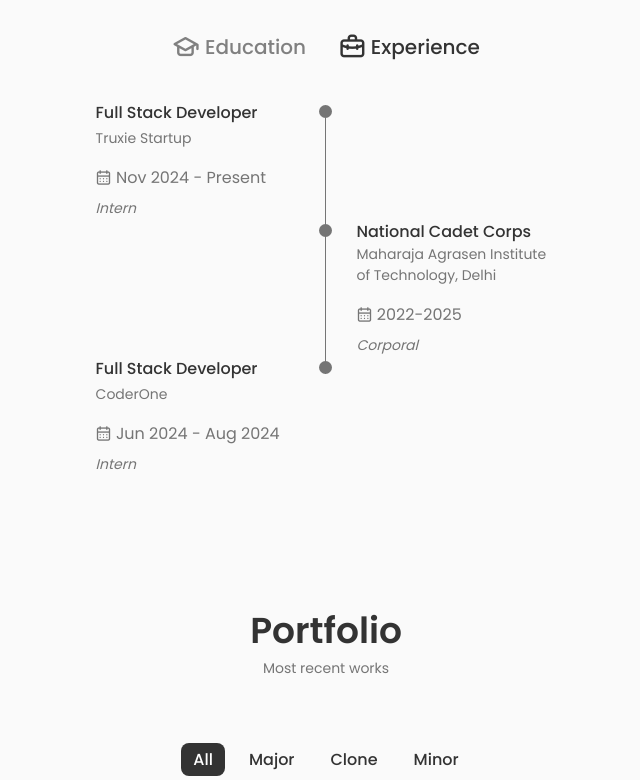
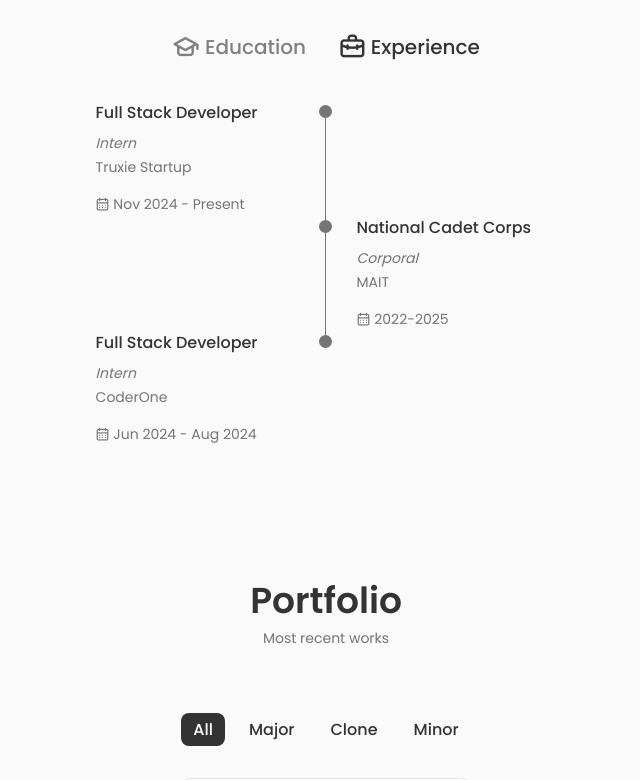
Before and after one commit to iamvishalrathi/My-PortFolio-Website, a React (Create React App) app: page / in a window 1280 px wide. Shown: the part 2600-3380 px from the top of the page, without its empty margins (314-954 px from the left). Built offline with nearby package versions, Linux system fonts and the light colour scheme.

Commit message:
Added role and cgpa

```diff
--- a/src/components/qualification/Qualification.js
+++ b/src/components/qualification/Qualification.js
@@ -31,7 +31,7 @@ const experienceData = [
   },
   {
     title: "National Cadet Corps",
-    subtitle: "Maharaja Agrasen Institute of Technology, Delhi",
+    subtitle: "MAIT",
     period: "2022-2025",
     role: "Corporal"
   },
@@ -56,8 +56,9 @@ const Qualification = () => {
         <>
           <div>
             <h3 className='qualification__title'>{data.title}</h3>
+            {data.role && <p className='qualification__description'>{data.role}</p>}
             <span className='qualification__subtitle'>{data.subtitle}</span>
-            <div className='qualification__calender'>
+            <div className='qualification__calendar'>
               <i className='uil uil-calendar-alt'></i> {data.period}
             </div>
             {data.cgpa && (
@@ -65,7 +66,6 @@ const Qualification = () => {
                 <i className='uil uil-award'></i> {data.cgpa}
               </div>
             )}
-            {data.role && <p className='qualification__description'>{data.role}</p>}
           </div>
           <div>
             <span className='qualification__rounder'></span>
@@ -81,8 +81,9 @@ const Qualification = () => {
           </div>
           <div>
             <h3 className='qualification__title'>{data.title}</h3>
+            {data.role && <p className='qualification__description'>{data.role}</p>}
             <span className='qualification__subtitle'>{data.subtitle}</span>
-            <div className='qualification__calender'>
+            <div className='qualification__calendar'>
               <i className='uil uil-calendar-alt'></i> {data.period}
             </div>
             {data.cgpa && (
@@ -90,7 +91,6 @@ const Qualification = () => {
                 <i className='uil uil-award'></i> {data.cgpa}
               </div>
             )}
-            {data.role && <p className='qualification__description'>{data.role}</p>}
           </div>
         </>
       )}
--- a/src/components/qualification/qualification.css
+++ b/src/components/qualification/qualification.css
@@ -91,16 +91,13 @@
 .qualification__cgpa {
     font-size: var(--small-font-size);
     margin-top: var(--mb-0-25);
-    color: var(--title-color);
     display: flex;
     align-items: center;
     gap: 0.25rem;
-    font-weight: var(--font-medium);
 }
 
 .qualification__cgpa i {
     font-size: 1.1rem;
-    color: var(--title-color);
 }
 
 @media screen and (max-width: 992px) {
```
